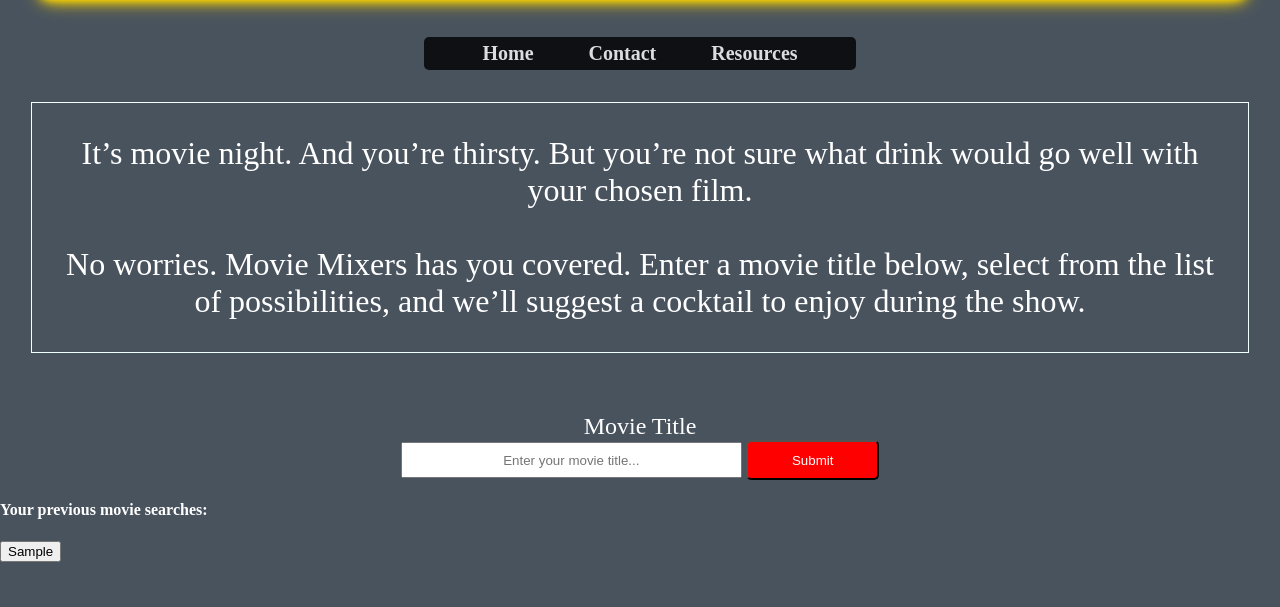
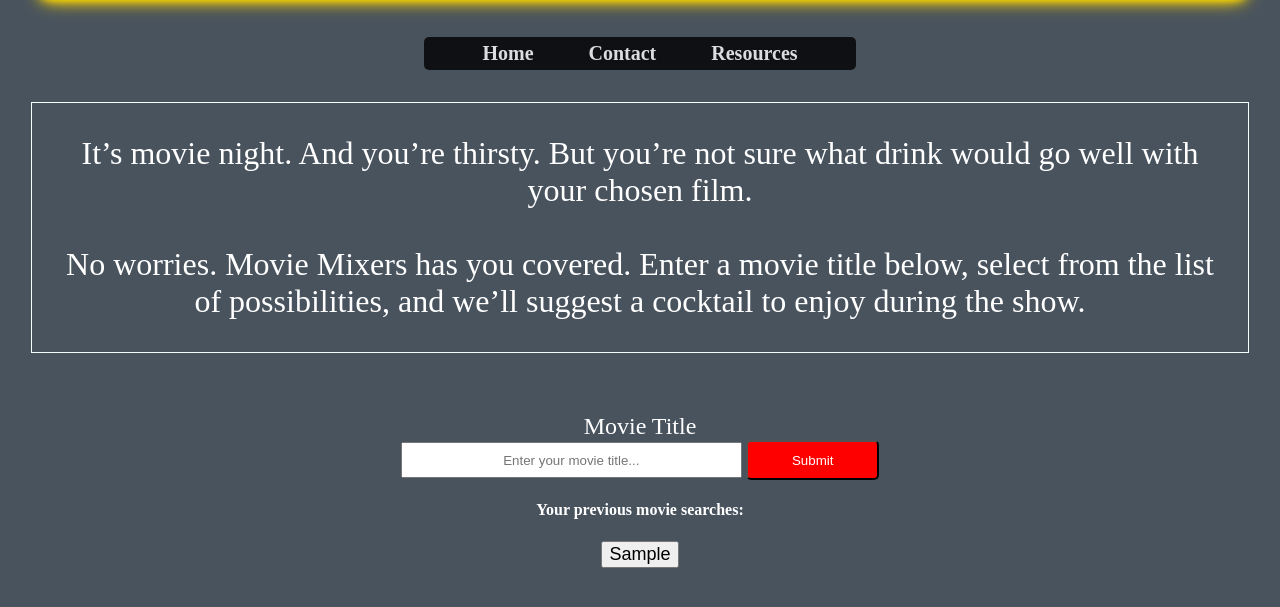
Before and after one commit to Project01Team02/Repo01, a plain HTML site: page index.html in a window 1280 px wide. Both pictures are taken after typing "Sample" into the empty fields and a click on the button "Submit". Shown: the part 193-800 px from the top of the page. Drawn offline with nearby package versions, Linux system fonts and the light colour scheme; no server answers.

Commit message:
made changes to results search history

```diff
--- a/style.css
+++ b/style.css
@@ -178,6 +178,19 @@ footer{
   margin-left: auto;
   width: 150px;
 }
+#searchHistoryTitleDiv {
+  margin-left:auto;
+  margin-right: auto;
+  vertical-align: center;
+}
+#searchHistoryDiv button {
+  display: block;
+  font-size:large;
+  margin-bottom: 1em;
+  margin-left:auto;
+  margin-right: auto;
+  vertical-align: center;
+}
 .glass-1 {
     animation-name: wave-animation2;
     animation-duration: 2.5s;
```
